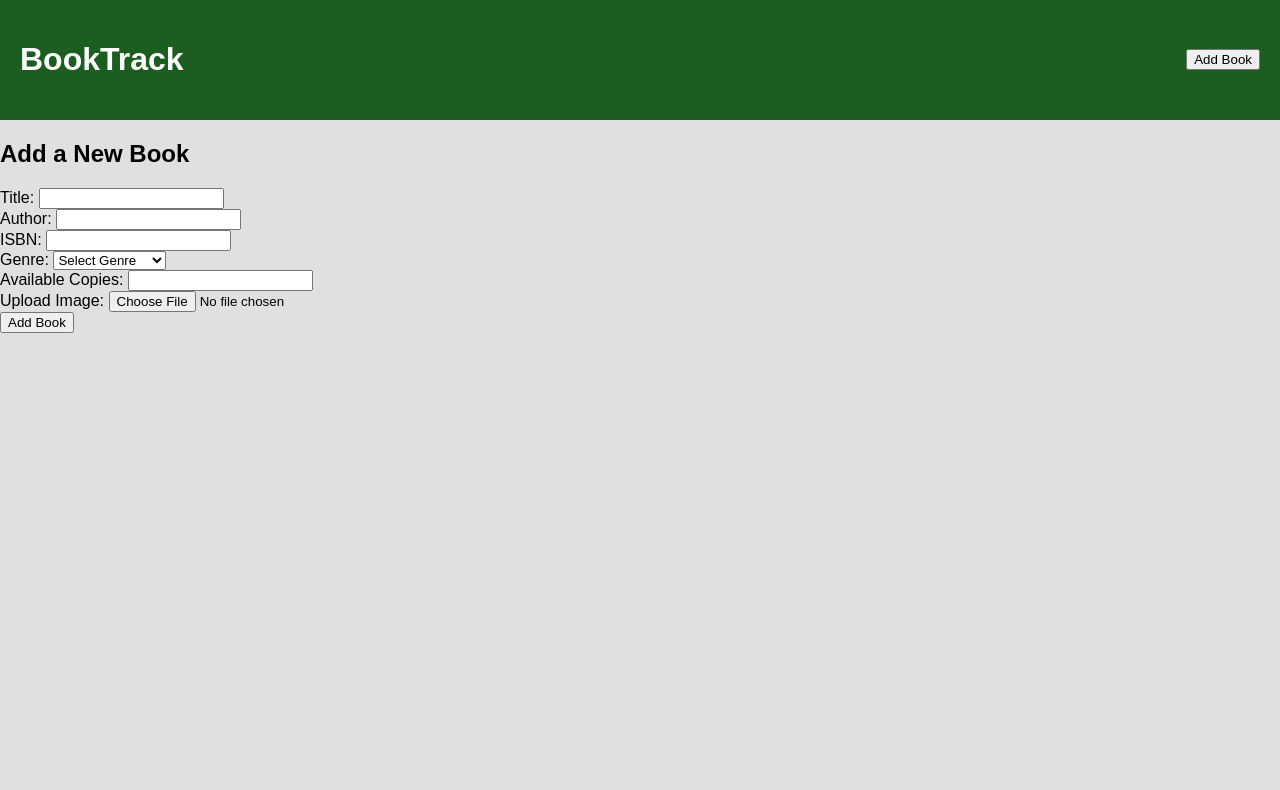
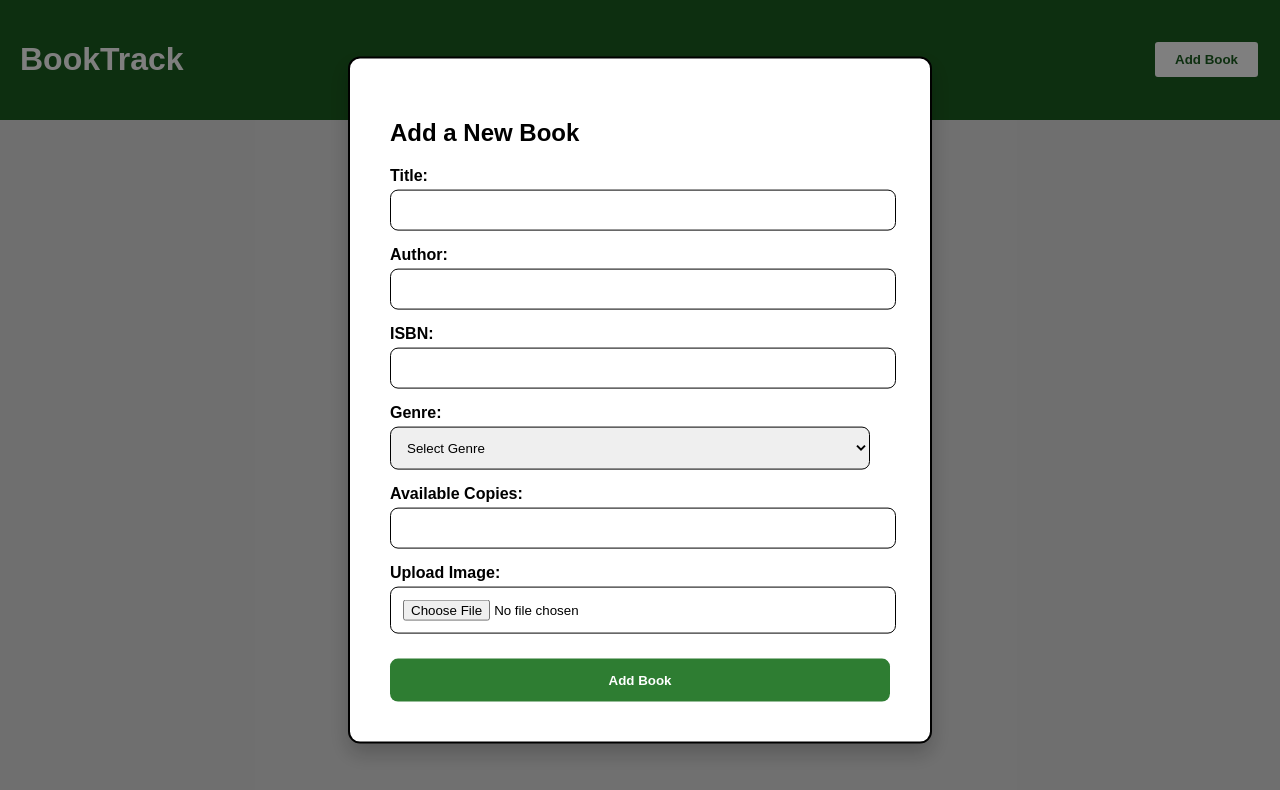
Before and after one commit to wei69/BookTrack_DevOps_Project, a website: page public/index.html in a window 1280 px wide. Both pictures are taken after a click on the button "Add Book". Drawn offline with Linux system fonts and the light colour scheme.

Commit message:
Improved Add Book form design and spacing.

```diff
--- a/public/css/style.css
+++ b/public/css/style.css
@@ -13,3 +13,88 @@ body {
     justify-content: space-between;
     align-items: center;
 }
+
+.add-book-btn {
+    background-color: white;
+    color: #1b5e20;
+    border: 2px solid #1b5e20;
+    padding: 10px 20px;
+    cursor: pointer;
+    border-radius: 5px;
+    font-weight: bold;
+    transition: background-color 0.3s ease, color 0.3s ease;
+}
+
+.add-book-btn:hover {
+    background-color: #1b5e20;
+    color: white;
+}
+
+.form-container {
+    max-width: 500px;
+    width: 90%;
+    margin: 0 auto;
+    padding: 40px;
+    background-color: white;
+    border: 2px solid black; /* Black border for the dialog */
+    border-radius: 12px;
+    box-shadow: 0 10px 20px rgba(0, 0, 0, 0.2);
+    display: none;
+    position: fixed;
+    top: 50%;
+    left: 50%;
+    transform: translate(-50%, -50%);
+    z-index: 1000;
+}
+
+.form-group {
+    margin-bottom: 15px;
+}
+
+.form-group label {
+    font-weight: bold;
+    margin-bottom: 5px;
+    display: block;
+}
+
+.form-group input,
+.form-group select {
+    width: calc(100% - 20px);
+    padding: 12px;
+    border: 1px solid black; /* Black border for input fields */
+    border-radius: 8px;
+}
+
+.submit-btn {
+    width: 100%;
+    padding: 14px;
+    background-color: #2e7d32;
+    color: white;
+    border: none;
+    border-radius: 8px;
+    cursor: pointer;
+    font-weight: bold;
+    transition: background-color 0.3s ease;
+    margin-top: 10px;
+}
+
+.submit-btn:hover {
+    background-color: #1b5e20;
+}
+
+.overlay {
+    position: fixed;
+    top: 0;
+    left: 0;
+    width: 100%;
+    height: 100%;
+    background-color: rgba(0, 0, 0, 0.5);
+    z-index: 500;
+    display: none;
+}
+
+@media (max-width: 600px) {
+    .form-container {
+        width: 95%;
+    }
+}
```
Also changed, not shown: public/index.html (+6 -10 lines).
